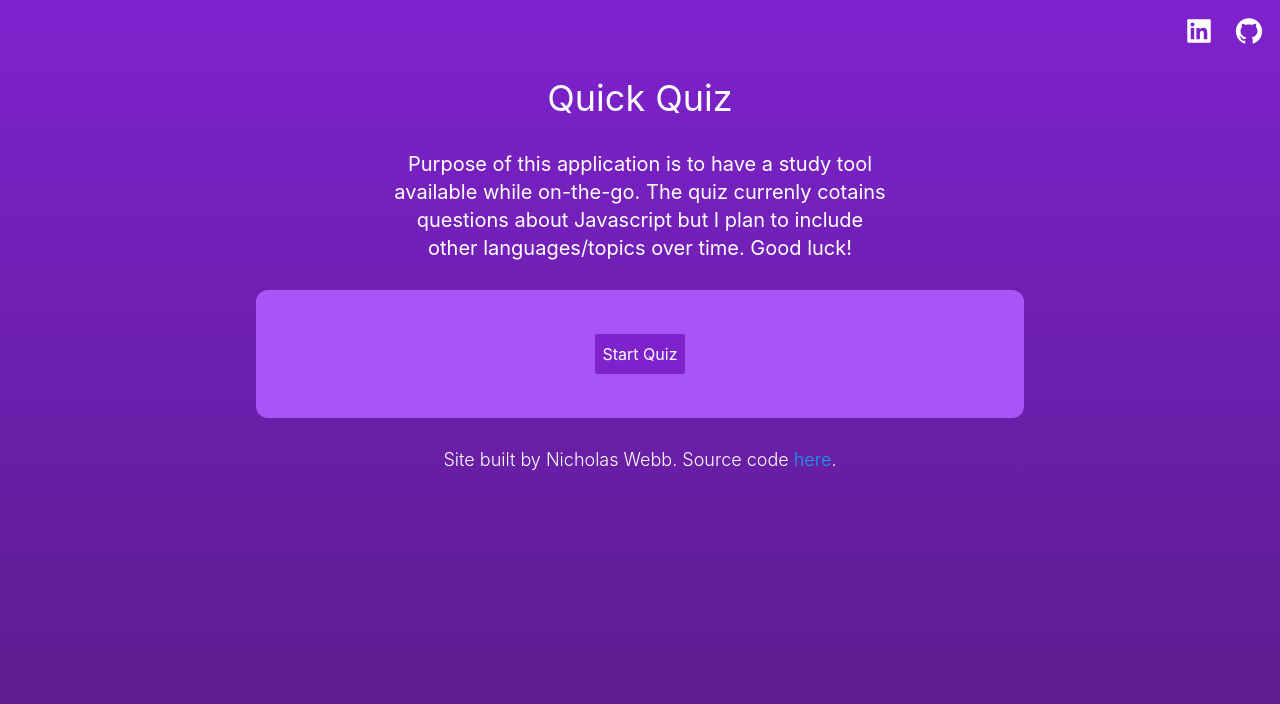
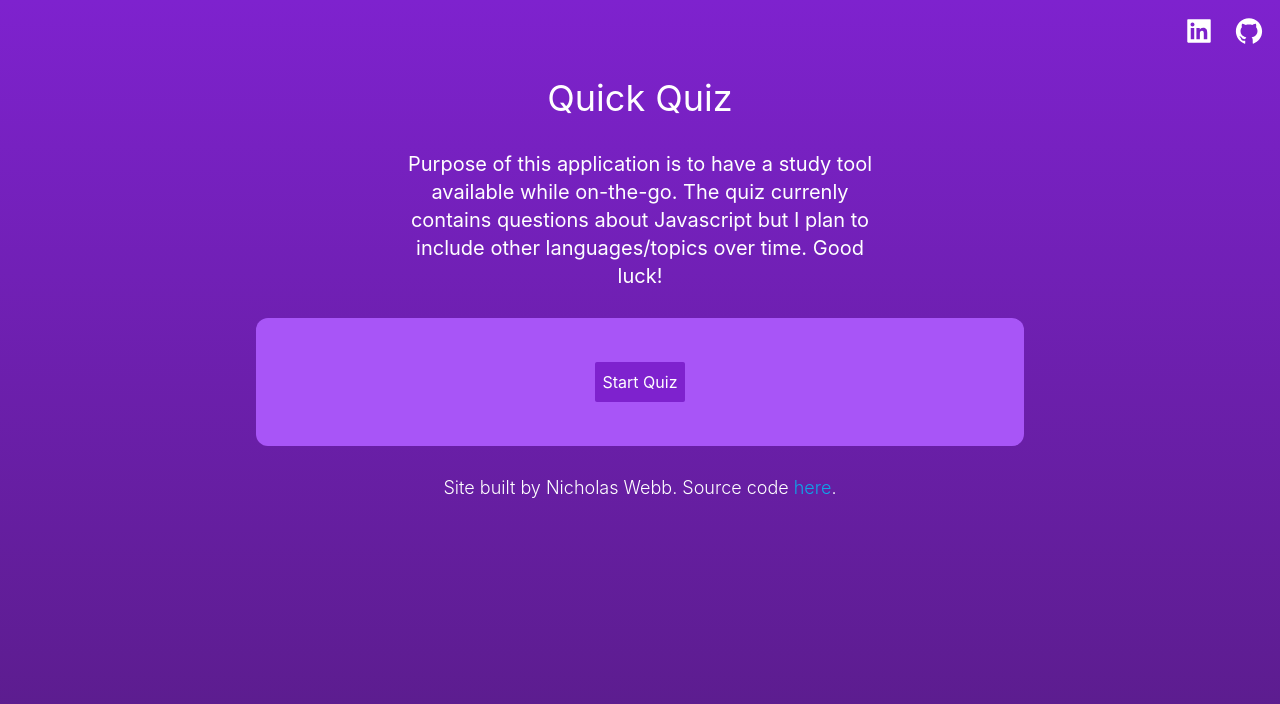
Before and after one commit to nwebb123/quiz-app-react, a React (Create React App) app: page / in a window 1280 px wide. Shown: the top 704 px of the page. Built offline with nearby package versions, Linux system fonts and the light colour scheme.

Commit message:
Update MainMenu.js

```diff
--- a/src/Components/MainMenu.js
+++ b/src/Components/MainMenu.js
@@ -8,7 +8,7 @@ function MainMenu() {
   return (
     <>
       <div className="text-white text-xl max-w-lg p-2 m-2 mx-auto text-center">
-        Purpose of this application is to have a study tool available while on-the-go. The quiz currenly cotains questions about Javascript but I plan to include other languages/topics over time. Good luck!
+        Purpose of this application is to have a study tool available while on-the-go. The quiz currenly contains questions about Javascript but I plan to include other languages/topics over time. Good luck!
       </div>
       <div className="m-3">
         <div className="py-10 mx-auto max-w-3xl flex justify-center bg-purple-500 rounded-xl">
```
